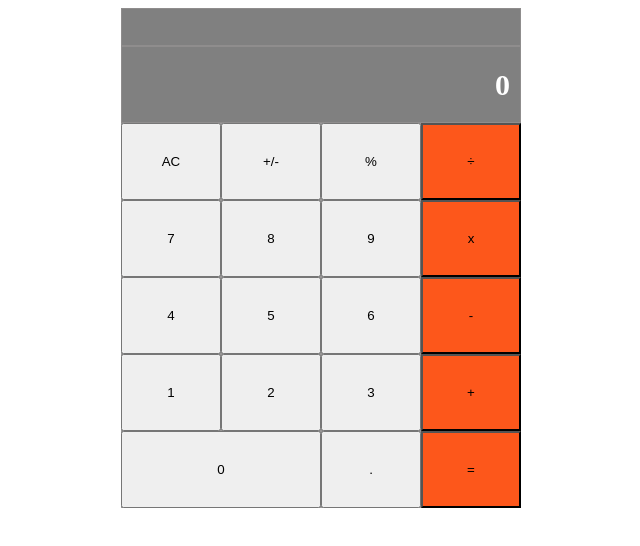
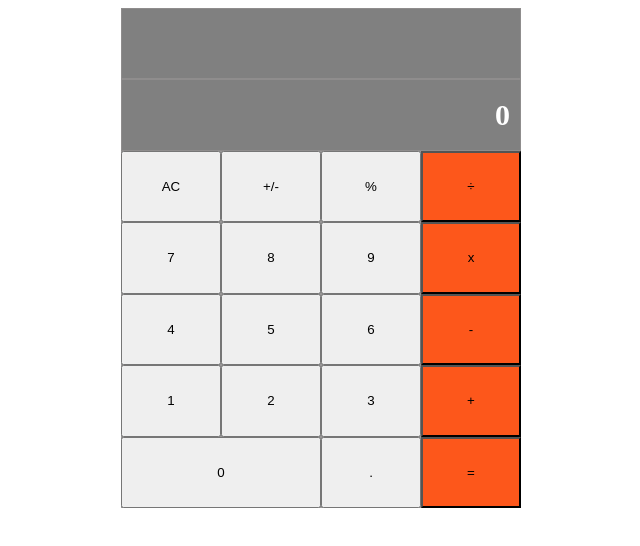
Before and after one commit to Mhdez221993/math_magicians, a React (Create React App) app: page / in a window 1280 px wide. Shown: the top 546 px of the page, without its empty margins (319-959 px from the left). Built offline with nearby package versions, Linux system fonts and the light colour scheme.

Commit message:
Remove empty space

```diff
--- a/src/calculator.css
+++ b/src/calculator.css
@@ -8,9 +8,7 @@
   margin: 0 auto;
   display: grid;
   grid-template-columns: 1fr;
-  grid-template-rows: 0.5fr 1fr 5fr;
-
-  /* background-color: rgb(53, 53, 53); */
+  grid-template-rows: 1fr 1fr 5fr;
 }
 
 .Display {
```
